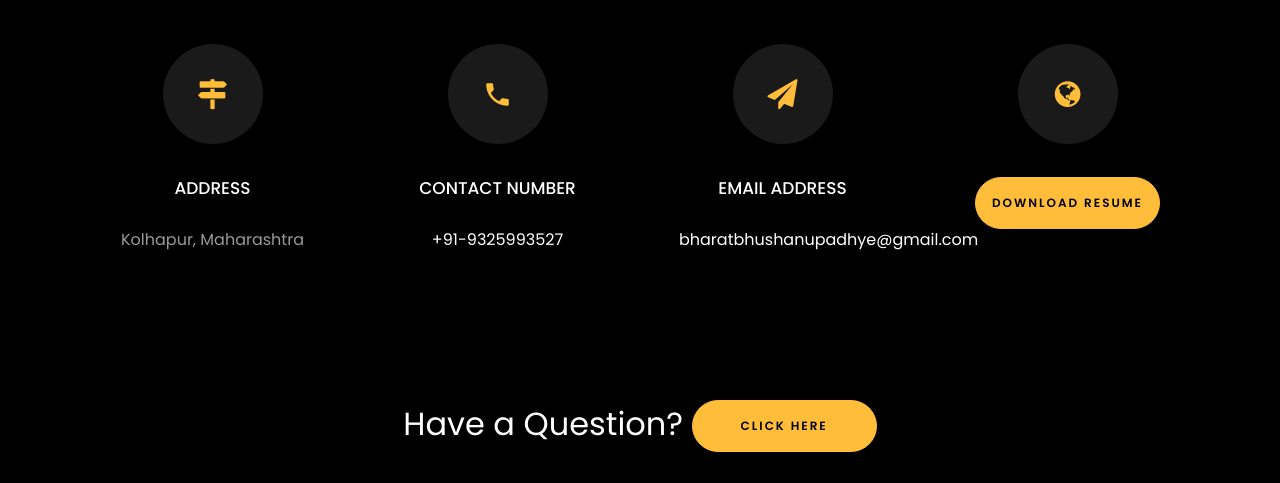
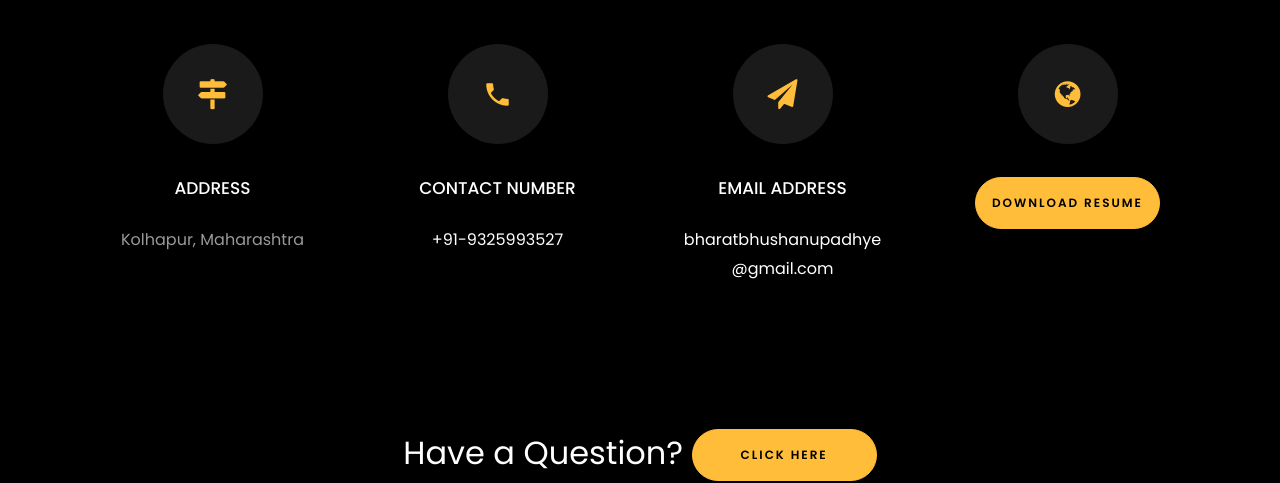
Before and after one commit to bhushan-no-1/Bharat-Portfolio, a plain HTML site: page index.html in a window 1280 px wide. Shown: the part 5903-6386 px from the top of the page. Drawn offline with Linux system fonts and the light colour scheme; animation ran at ten frames a second; a script that the page names is missing; files whose address does not match are found by name.

```diff
--- a/index.html
+++ b/index.html
@@ -662,7 +662,7 @@
           			<span class="icon-paper-plane"></span>
           		</div>
           		<h3 class="mb-4">Email Address</h3>
-	            <p><a href="mailto:info@yoursite.com">bharatbhushanupadhye@gmail.com</a></p>
+	            <p><a href="mailto:info@yoursite.com">bharatbhushanupadhye<br/>@gmail.com</a></p>
 	          </div>
           </div>
           <div class="col-md-6 col-lg-3 d-flex ftco-animate">
```
